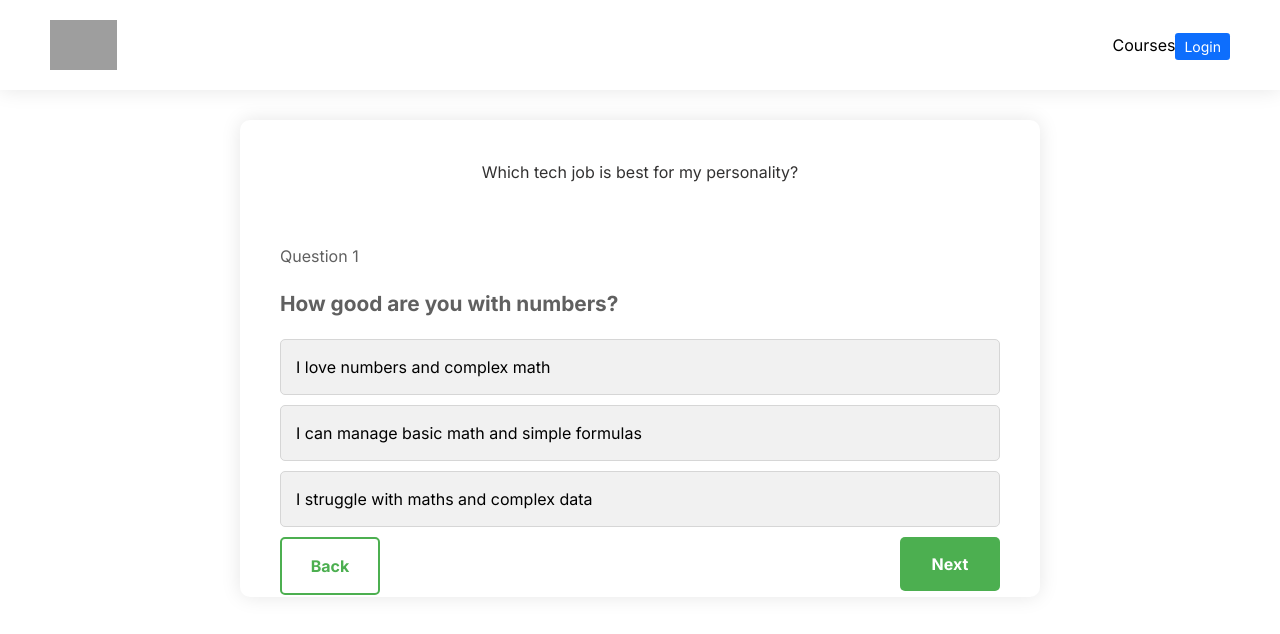
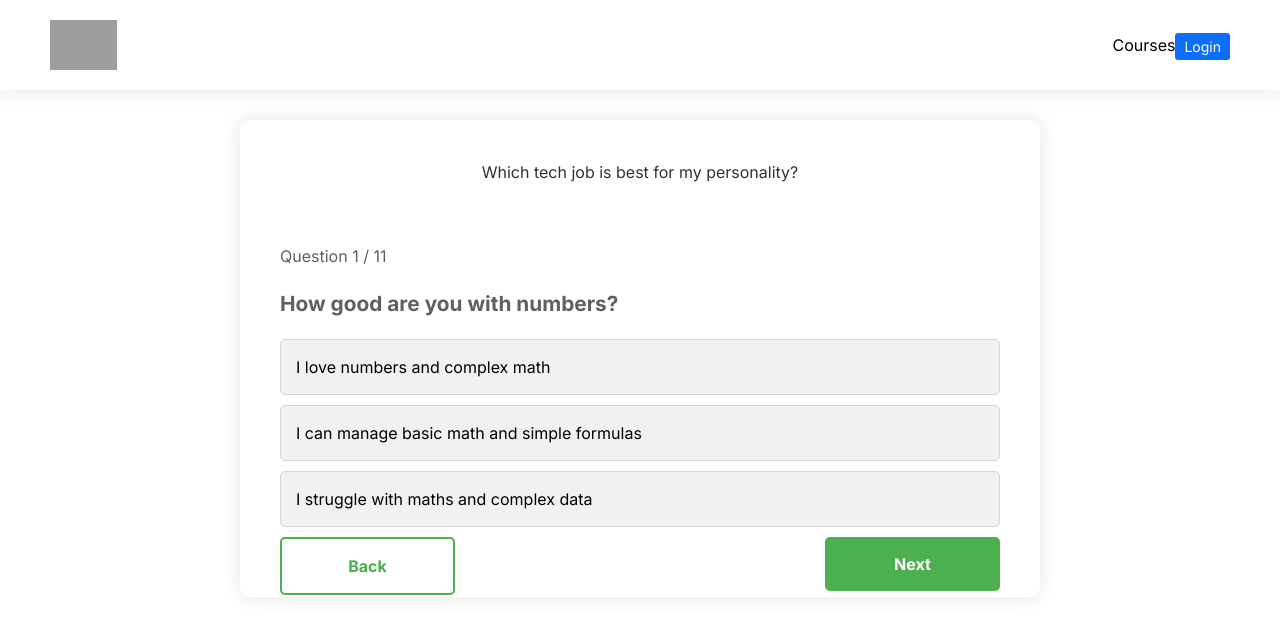
Before and after one commit to SLASSCOM/recommend-me-a-career, a Next.js app: page / in a window 1280 px wide. Shown: the top 634 px of the page. Built offline with nearby package versions, Linux system fonts and the light colour scheme; grey boxes are pictures that could not be loaded.

Commit message:
Update 17:51 - 20/09.2023

```diff
--- a/src/app/globals.css
+++ b/src/app/globals.css
@@ -67,7 +67,7 @@ input[type="radio"]:checked + label {
 /* Styles for action buttons */
 .action-btn {
   display: inline-block;
-  width: 100px;
+  width: 175px;
   padding: 15px;
   background-color: #4caf50;
   color: white;
--- a/src/app/page.js
+++ b/src/app/page.js
@@ -70,7 +70,7 @@ const Page = () => {
         <div id="quiz-form" className="quiz-container">
           {recommendedCareers.length === 0 && (
             <div className="question-container">
-              <h3>Question {currentQuestion + 1}</h3>
+              <h3>Question {currentQuestion + 1} / 11</h3>
               <h2>{questionData.Caption}</h2>
               {questionData.Answers.map((answer, index) => (
                 <div key={index} className="answer-container">
```
